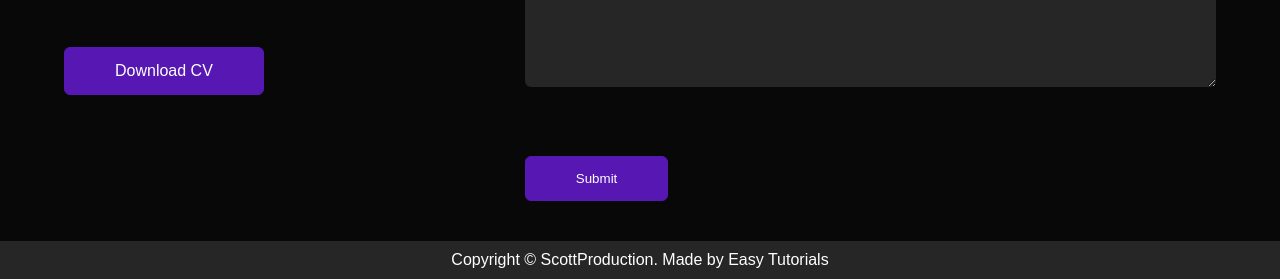
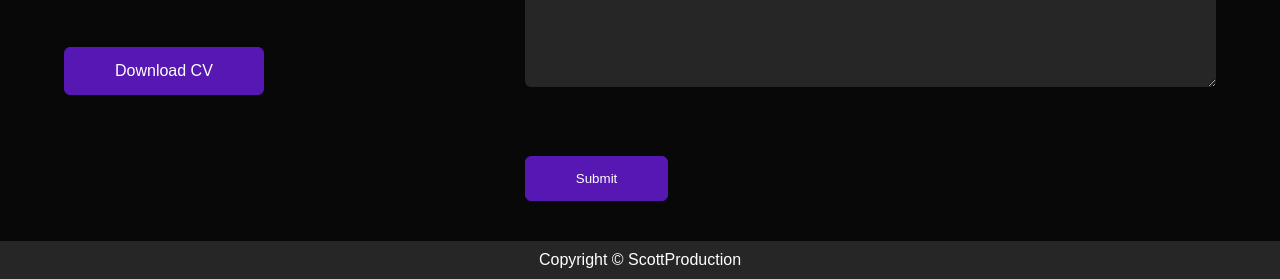
Before and after one commit to ScottFangs/tks-portfolio, a plain HTML site: page index.html in a window 1280 px wide. Shown: the part 3056-3335 px from the top of the page. Drawn offline with Linux system fonts and the light colour scheme.

Commit message:
Update index.html
Removed the "Made By Easy Tutorials" description at the bottom of the page

```diff
--- a/index.html
+++ b/index.html
@@ -203,7 +203,7 @@
             </div>
         </div>
         <div class="copyright">
-            <p>Copyright © ScottProduction. Made by Easy Tutorials</p>
+            <p>Copyright © ScottProduction</p>
         </div>
     </div>
 
```
